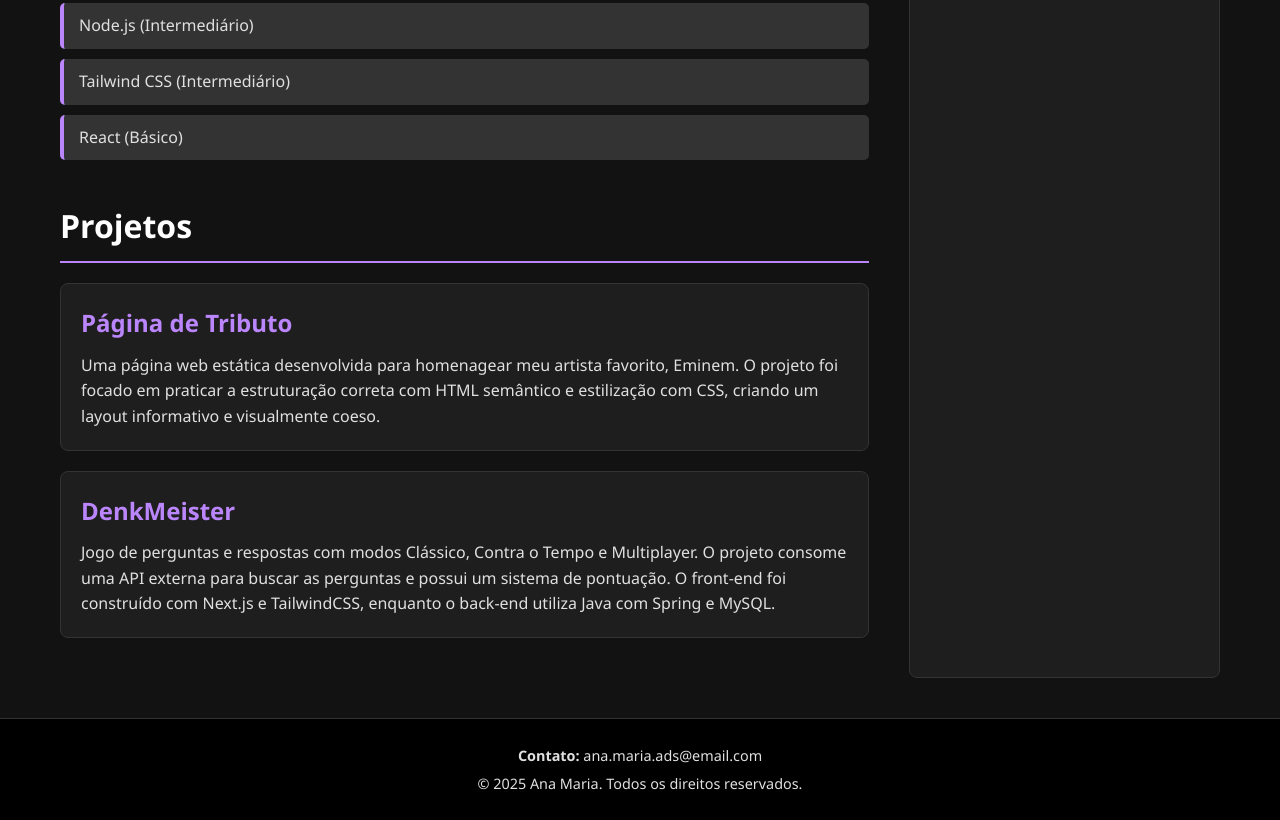
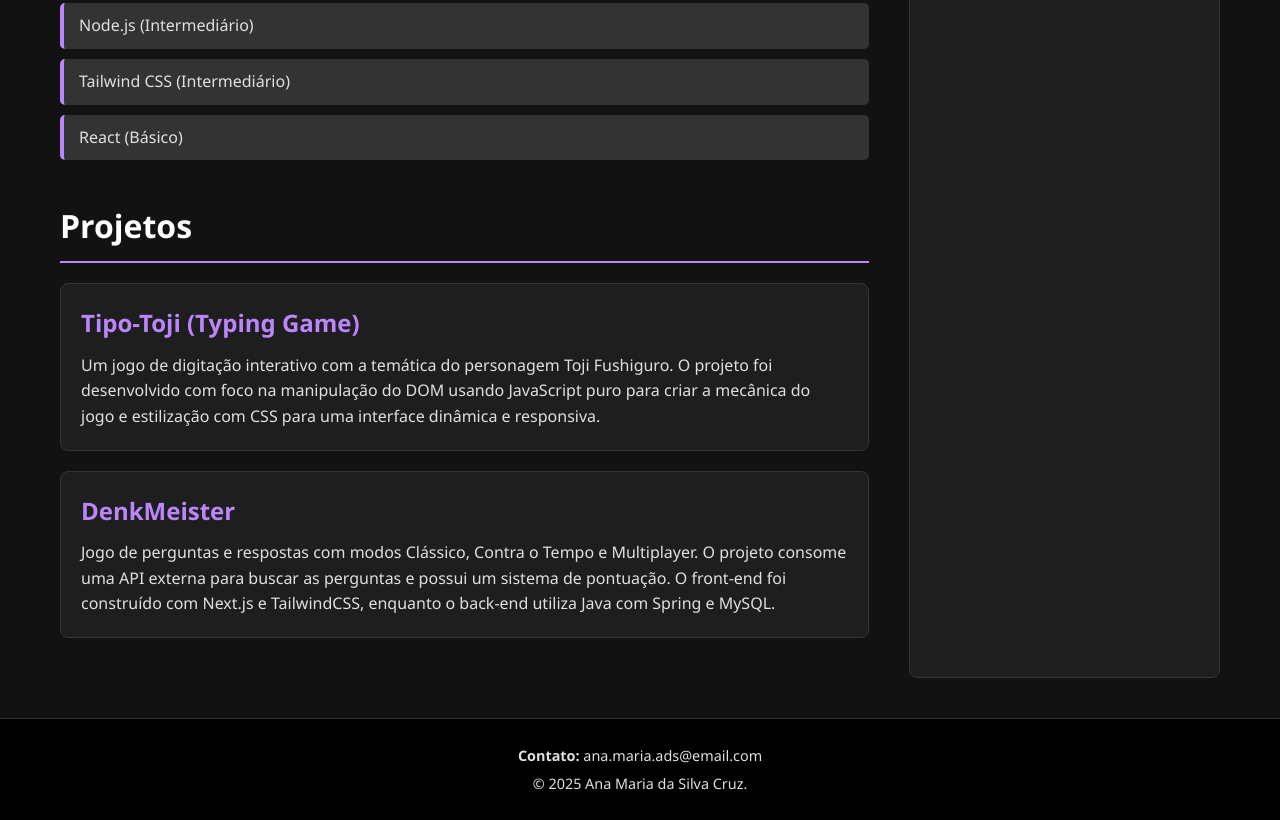
Before and after one commit to Ravenaxs/Landing-Page, a plain HTML site: page Mapa_Front-End/index.html in a window 1280 px wide. Shown: the part 934-1754 px from the top of the page. Drawn offline with Linux system fonts and the light colour scheme.

Commit message:
Corrigindo estrutura de arquivos e garantindo index.html

```diff
--- a/Mapa_Front-End/index.html
+++ b/Mapa_Front-End/index.html
@@ -44,8 +44,8 @@
                 <section id="projetos">
                     <h2>Projetos</h2>
                     <article>
-                        <h3>Página de Tributo</h3>
-                        <p>Uma página web estática desenvolvida para homenagear meu artista favorito, Eminem. O projeto foi focado em praticar a estruturação correta com HTML semântico e estilização com CSS, criando um layout informativo e visualmente coeso.</p>
+                        <h3>Tipo-Toji (Typing Game)</h3>
+                        <p>Um jogo de digitação interativo com a temática do personagem Toji Fushiguro. O projeto foi desenvolvido com foco na manipulação do DOM usando JavaScript puro para criar a mecânica do jogo e estilização com CSS para uma interface dinâmica e responsiva.</p>
                     </article>
                     <article>
                         <h3>DenkMeister</h3>
@@ -68,7 +68,7 @@
 
     <footer>
         <p><strong>Contato:</strong> ana.maria.ads@email.com</p>
-        <p>&copy; 2025 Ana Maria. Todos os direitos reservados.</p>
+        <p>&copy; 2025 Ana Maria da Silva Cruz.</p>
     </footer>
 
 </body>
```
